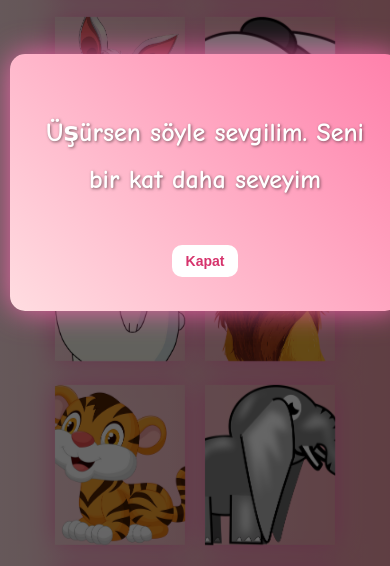
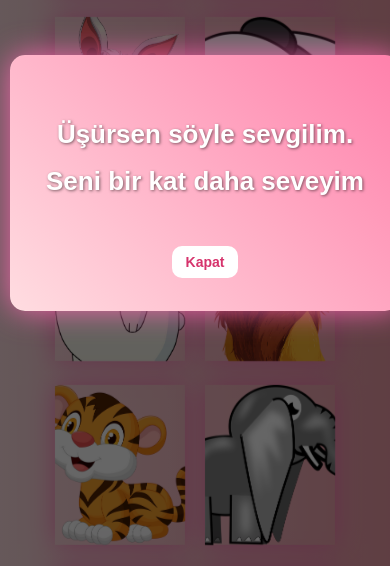
Before and after one commit to HurriHrc/27kalp49.github.io, a plain HTML site: page index.html in a window 390 px wide. Both pictures are taken after a click on the element 120 px from the left and 532 px from the top of the page. Shown: the part 249-815 px from the top of the page. Drawn offline with Linux system fonts and the light colour scheme.

Commit message:
Update index.html

```diff
--- a/index.html
+++ b/index.html
@@ -5,11 +5,11 @@
   <title>Aşk Temalı Site</title>
   <style>
     body {
-      font-family: 'Comic Sans MS', cursive, sans-serif;
-      background: linear-gradient(to right, #ffdde1, #ee9ca7);
-      text-align: center;
-      padding: 20px;
-      margin: 0;
+      font-family: Arial, Helvetica, sans-serif; /* daha okunaklı font */
+  background: linear-gradient(to right, #ffdde1, #ee9ca7);
+  text-align: center;
+  padding: 20px;
+  margin: 0;
     }
 
     h1 {
@@ -69,23 +69,23 @@
   padding: 20px;
   border-radius: 15px;
   color: white;
-  font-size: 18px;   /* normal ekranlarda */
-  font-weight: bold;
+  font-size: 18px;
+  font-weight: 600;   /* kalın ama italic değil */
   text-shadow: 1px 1px 3px rgba(0,0,0,0.5);
   box-shadow: 0 0 30px rgba(255, 105, 180, 0.9);
   animation: zoomIn 0.5s ease forwards;
   max-width: 90%;
   text-align: center;
-  line-height: 1.6; /* satır aralığı */
+  line-height: 1.6;
 }
 
-  /* Mobil uyum */
+ /* Mobil uyum */
 @media (max-width: 600px) {
   .message-box {
-    font-size: 26px;   /* telefonda daha da büyük yazı */
+    font-size: 26px;   /* telefonda daha büyük yazı */
     padding: 30px;
-    max-width: 95%;    /* kutu daha geniş */
-    line-height: 1.8;  /* satır aralığı daha rahat */
+    max-width: 95%;
+    line-height: 1.8;
   }
   h1 {
     font-size: 1.4em;
```
